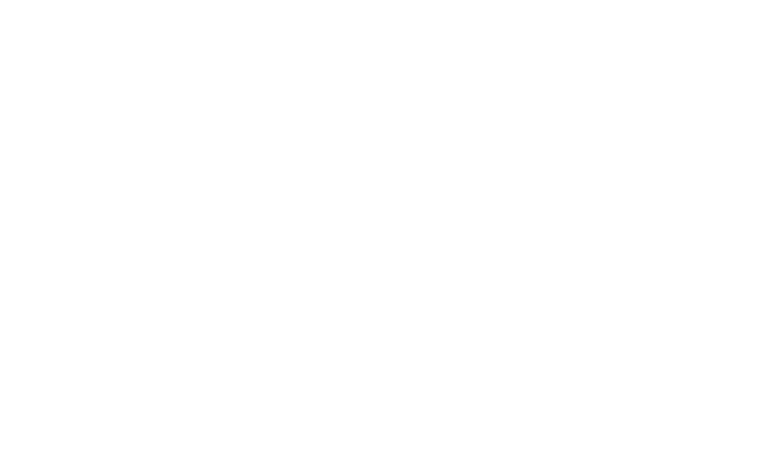
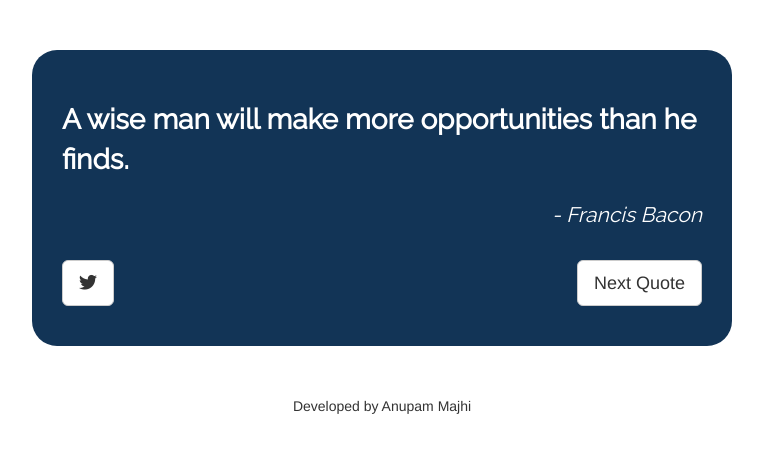
Before and after one commit to anupammajhi/randomQuotes, a plain HTML site: page index.html in a window 1280 px wide. Shown: the whole page, without its empty margins (258-1021 px from the left). Drawn offline with nearby package versions, Linux system fonts and the light colour scheme.

Commit message:
FIRST WORKING CODE

```diff
--- a/index.html
+++ b/index.html
@@ -1,3 +1,35 @@
-<html>
+<!DOCTYPE html>
+<html lang="en">
+
+<head>
+    <meta charset="UTF-8">
+    <meta name="viewport" content="width=device-width, initial-scale=1.0">
+    <meta http-equiv="X-UA-Compatible" content="ie=edge">
+    <link rel="stylesheet" href="https://maxcdn.bootstrapcdn.com/bootstrap/3.3.7/css/bootstrap.min.css" integrity="sha384-BVYiiSIFeK1dGmJRAkycuHAHRg32OmUcww7on3RYdg4Va+PmSTsz/K68vbdEjh4u" crossorigin="anonymous">
+    <link rel="stylesheet" href="style.css">
+    <link href="https://fonts.googleapis.com/css?family=Raleway" rel="stylesheet">
+    <script src="https://use.fontawesome.com/2e6c456840.js"></script>
+
+    <title>Random Quotes</title>
+</head>
+
+<body>
+    <div class="main">
+        <div class="quotebox">
+            <div class="quote">A wise man will make more opportunities than he finds. </div>
+            <div class="quoteby">- Francis Bacon</div>
+            <div class="quotefooter">
+                <button class="btn btn-default btn-lg" id="btn-tweet"><i class="fa fa-twitter" aria-hidden="true"></i></button>
+                <button class="btn btn-default btn-lg" id="btn-next">Next Quote</button>
+            </div>
+        </div>
+        <div class="footer">
+            <div class="footertext">Developed by Anupam Majhi</div>
+        </div>
+    </div>
+
+</body>
+<script src="https://ajax.googleapis.com/ajax/libs/jquery/3.1.1/jquery.min.js"></script>
+<script type="text/javascript" src="main.js"></script>
 
 </html>
--- a/main.js
+++ b/main.js
@@ -0,0 +1,31 @@
+function getQuote(){
+  $.ajax({
+    method:"GET",
+    data:{method:"getQuote",lang:"en",format:"jsonp",jsonp:"theQuote"},
+    dataType:"jsonp",
+    jsonpCallback:"theQuote",
+    url:"http://api.forismatic.com/api/1.0/",
+    success : function(data){
+      $(".quote").html(data.quoteText);
+      if(data.quoteAuthor !== ""){
+        $(".quoteby").html("- "+data.quoteAuthor);
+      }
+      else{
+        $(".quoteby").html("- Anonymous");
+      }
+
+      $("#btn-tweet").click(function(){
+        var tweeturl = "https://twitter.com/intent/tweet?text=" + data.quoteText + "%0D- " + data.quoteAuthor + "%0Dvia @anupamfx";
+        window.open(tweeturl,"Tweet","width:800,height:800,toolbar=0, scrollbars=1 ,location=0 ,statusbar=0,menubar=0,resizable=0");
+      });
+
+    }
+  });
+}
+
+$(document).ready(function(){
+  $(".main").innerHeight($(window).innerHeight());
+  getQuote();
+});
+
+$("#btn-next").click(getQuote);
--- a/style.css
+++ b/style.css
@@ -0,0 +1,50 @@
+.quotebox {
+    position: relative;
+    display: block;
+    width: 90%;
+    max-width: 700px;
+    background-color: #123456;
+    border-radius: 25px;
+    margin: 50px auto;
+    padding: 30px;
+}
+
+.quoteby, .quote {
+    color: white;
+    font-family: 'Raleway', sans-serif;
+}
+
+.quote {
+    font-size: 2em;
+    margin: 20px auto;
+    font-weight: bold;
+}
+
+.quoteby {
+    font-size: 1.5em;
+    margin: 20px auto;
+    text-align: right;
+    font-style: italic;
+    font-weight: 100;
+}
+
+.quotefooter {
+    width: 100%;
+}
+
+#btn-tweet, #btn-next {
+    margin: 10px auto;
+}
+
+#btn-tweet {}
+
+#btn-next {
+    float: right;
+}
+
+.footer {
+    height: 50px;
+    display: block;
+    width: 100%;
+    text-align: center;
+}
```
